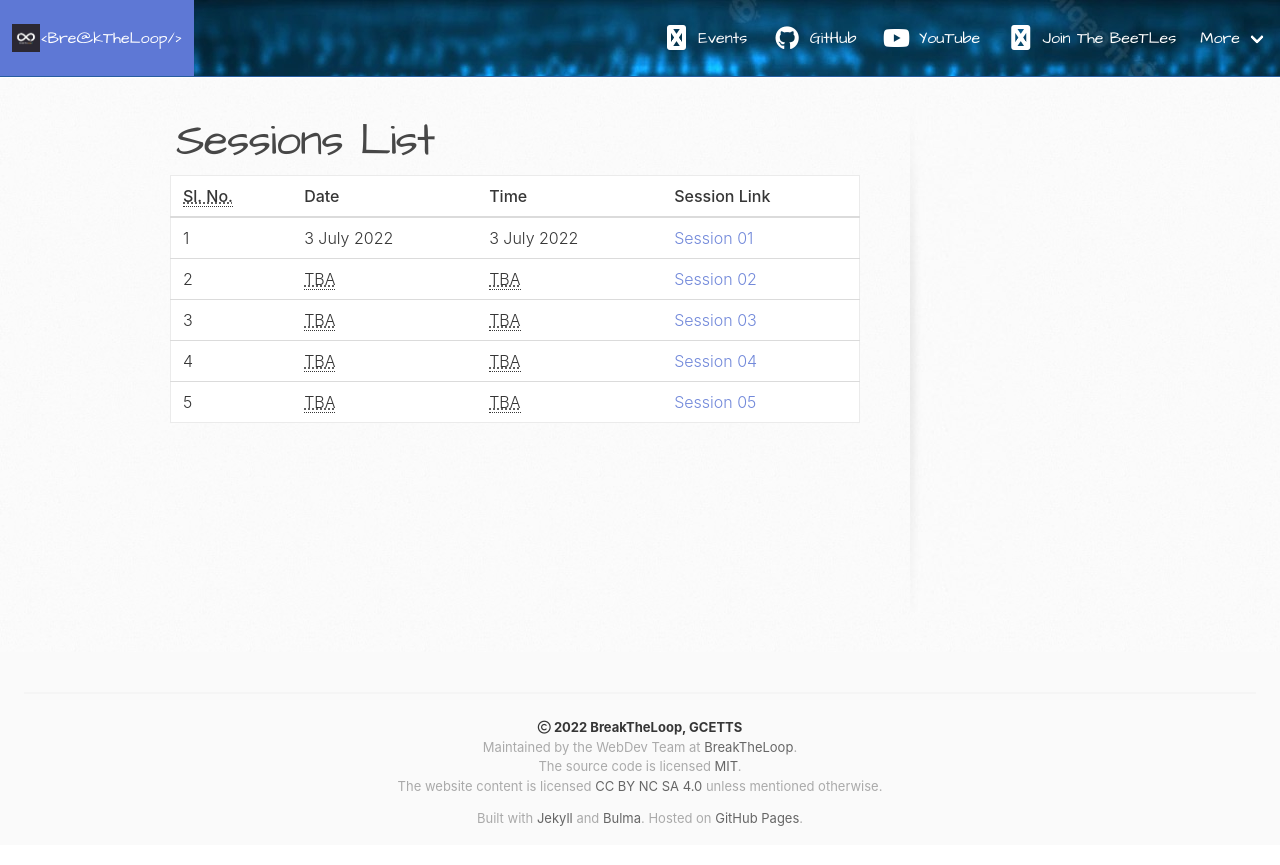
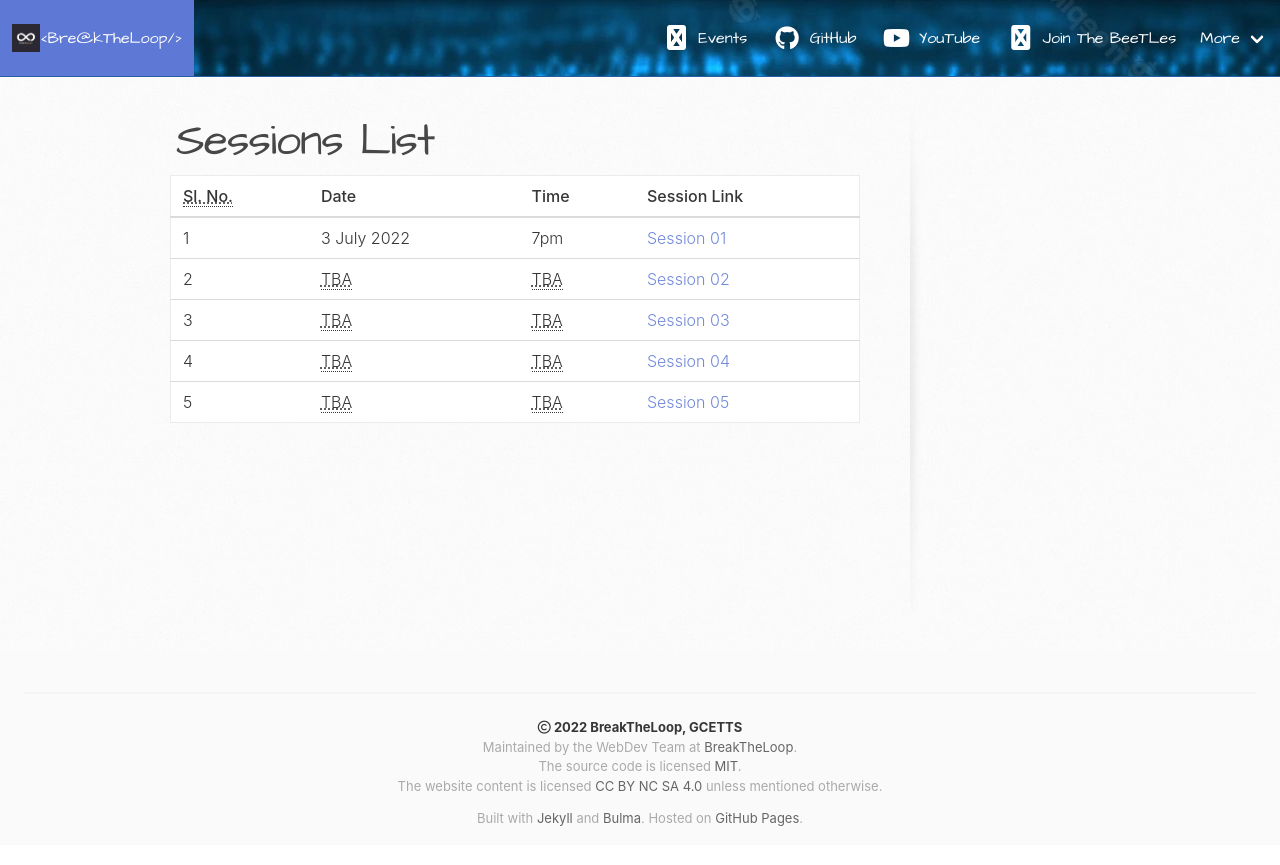
Before and after one commit to ificiana/gcetts.github.io, a Jekyll site: the page built from events/2022/python.md, in a window 1280 px wide. Shown: the top 865 px of the page. Built offline with Jekyll 4.4.1, drawn with Linux system fonts in a browser that asks for light colours; nearby versions of some CDN libraries.

Commit message:
fix session time

```diff
--- a/_layouts/sessions.html
+++ b/_layouts/sessions.html
@@ -27,7 +27,7 @@ layout: default
         </td>
         <td>{% unless sessions[i].time %}
             <abbr title="To Be Announced">TBA</abbr>
-            {% else %} {{ sessions[i].date }} {% endunless %}
+            {% else %} {{ sessions[i].time }} {% endunless %}
         </td>
         <td><a href="{{ 'web/sessions/'
             |append: event.year |append: '/'
```
